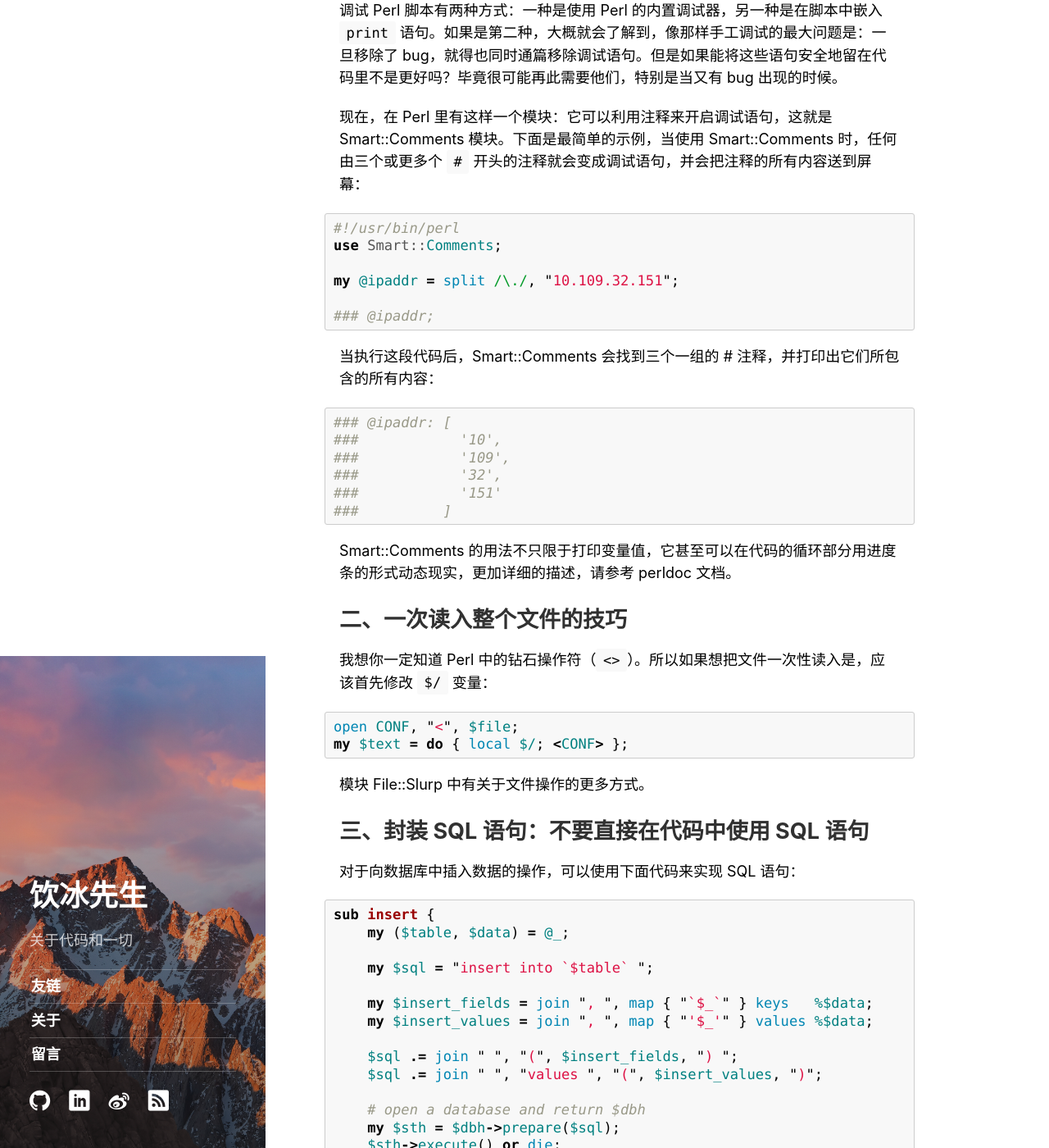
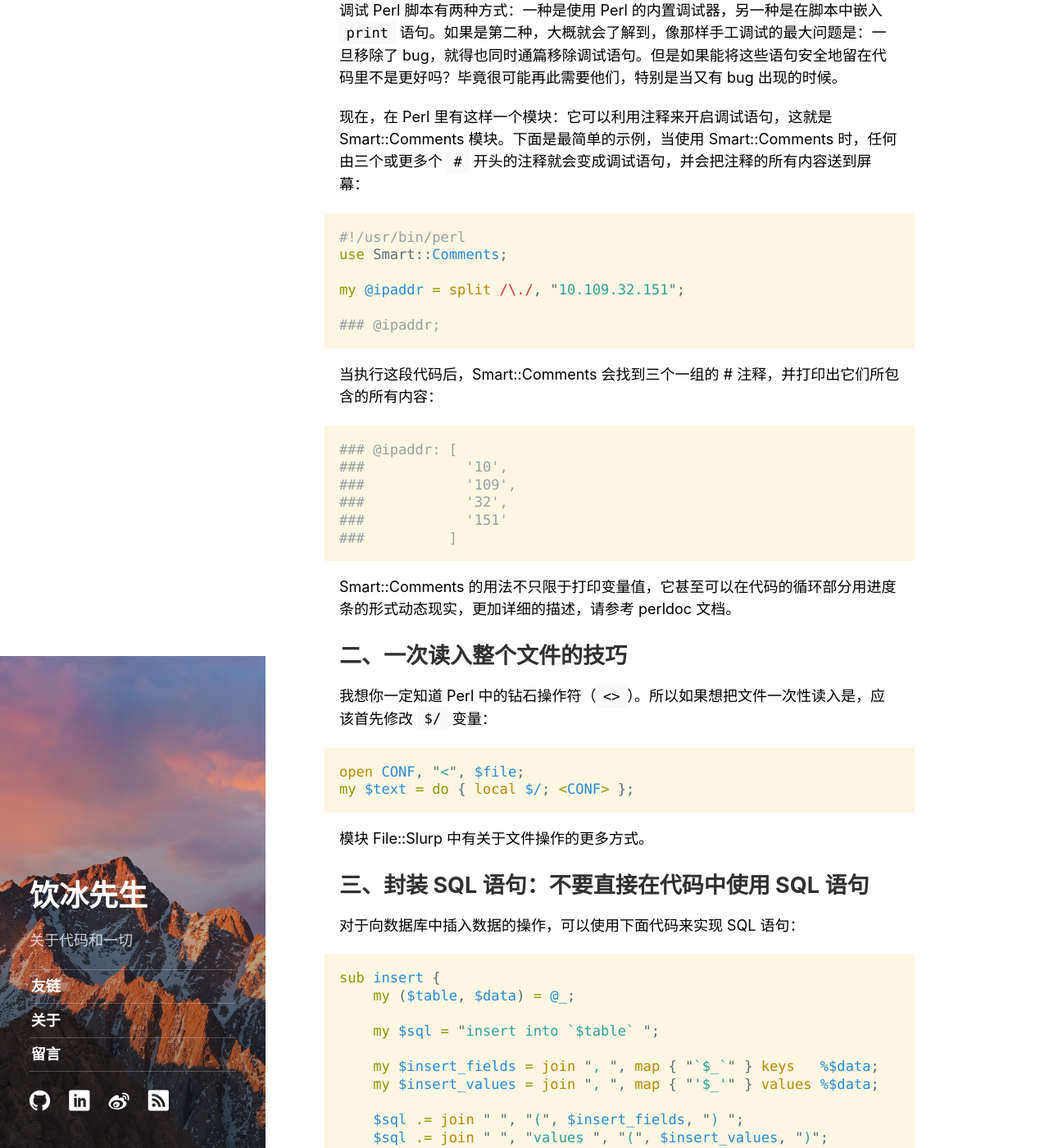
Before and after one commit to ybm/myanbin.github.io, a Jekyll site: the page built from _posts/2013-07-11-perl-snippets.md, in a window 1280 px wide and 1400 px high, scrolled down 430 px. Shown: the whole window at 82% size. Built offline with Jekyll 4.4.1, drawn with Linux system fonts in a browser that asks for light colours.

Commit message:
recove solarize light style

```diff
--- a/public/css/highlight.scss
+++ b/public/css/highlight.scss
@@ -1,68 +1,84 @@
-/*
- * GitHub style for Pygments syntax highlighter, for use with Jekyll
- * Courtesy of GitHub.com
- */
+/* Solarized Light
+For use with Jekyll and Pygments
+http://ethanschoonover.com/solarized
+SOLARIZED HEX      ROLE
+--------- -------- ------------------------------------------
+base01    #586e75  body text / default code / primary content
+base1     #93a1a1  comments / secondary content
+base3     #fdf6e3  background
+orange    #cb4b16  constants
+red       #dc322f  regex, special keywords
+blue      #268bd2  reserved keywords
+cyan      #2aa198  strings, numbers
+green     #859900  operators, other keywords
+*/
 
-.highlight pre, pre, .highlight .hll { background-color: #f8f8f8; border: 1px solid #ccc; padding: 6px 10px; border-radius: 3px; }
-.highlight .c { color: #999988; font-style: italic; }
-.highlight .err { color: #a61717; background-color: #e3d2d2; }
-.highlight .k { font-weight: bold; }
-.highlight .o { font-weight: bold; }
-.highlight .cm { color: #999988; font-style: italic; }
-.highlight .cp { color: #999999; font-weight: bold; }
-.highlight .c1 { color: #999988; font-style: italic; }
-.highlight .cs { color: #999999; font-weight: bold; font-style: italic; }
-.highlight .gd { color: #000000; background-color: #ffdddd; }
-.highlight .gd .x { color: #000000; background-color: #ffaaaa; }
-.highlight .ge { font-style: italic; }
-.highlight .gr { color: #aa0000; }
-.highlight .gh { color: #999999; }
-.highlight .gi { color: #000000; background-color: #ddffdd; }
-.highlight .gi .x { color: #000000; background-color: #aaffaa; }
-.highlight .go { color: #888888; }
-.highlight .gp { color: #555555; }
-.highlight .gs { font-weight: bold; }
-.highlight .gu { color: #800080; font-weight: bold; }
-.highlight .gt { color: #aa0000; }
-.highlight .kc { font-weight: bold; }
-.highlight .kd { font-weight: bold; }
-.highlight .kn { font-weight: bold; }
-.highlight .kp { font-weight: bold; }
-.highlight .kr { font-weight: bold; }
-.highlight .kt { color: #445588; font-weight: bold; }
-.highlight .m { color: #009999; }
-.highlight .s { color: #dd1144; }
-.highlight .n { color: #333333; }
-.highlight .na { color: teal; }
-.highlight .nb { color: #0086b3; }
-.highlight .nc { color: #445588; font-weight: bold; }
-.highlight .no { color: teal; }
-.highlight .ni { color: purple; }
-.highlight .ne { color: #990000; font-weight: bold; }
-.highlight .nf { color: #990000; font-weight: bold; }
-.highlight .nn { color: #555555; }
-.highlight .nt { color: navy; }
-.highlight .nv { color: teal; }
-.highlight .ow { font-weight: bold; }
-.highlight .w { color: #bbbbbb; }
-.highlight .mf { color: #009999; }
-.highlight .mh { color: #009999; }
-.highlight .mi { color: #009999; }
-.highlight .mo { color: #009999; }
-.highlight .sb { color: #dd1144; }
-.highlight .sc { color: #dd1144; }
-.highlight .sd { color: #dd1144; }
-.highlight .s2 { color: #dd1144; }
-.highlight .se { color: #dd1144; }
-.highlight .sh { color: #dd1144; }
-.highlight .si { color: #dd1144; }
-.highlight .sx { color: #dd1144; }
-.highlight .sr { color: #009926; }
-.highlight .s1 { color: #dd1144; }
-.highlight .ss { color: #990073; }
-.highlight .bp { color: #999999; }
-.highlight .vc { color: teal; }
-.highlight .vg { color: teal; }
-.highlight .vi { color: teal; }
-.highlight .il { color: #009999; }
-.highlight .gc { color: #999; background-color: #EAF2F5; }
+.highlight { background-color: #fdf6e3; color: #586e75 }
+.highlight .c { color: #93a1a1 } /* Comment */
+.highlight .err { color: #586e75 } /* Error */
+.highlight .g { color: #586e75 } /* Generic */
+.highlight .k { color: #859900 } /* Keyword */
+.highlight .l { color: #586e75 } /* Literal */
+.highlight .n { color: #586e75 } /* Name */
+.highlight .o { color: #859900 } /* Operator */
+.highlight .x { color: #cb4b16 } /* Other */
+.highlight .p { color: #586e75 } /* Punctuation */
+.highlight .cm { color: #93a1a1 } /* Comment.Multiline */
+.highlight .cp { color: #859900 } /* Comment.Preproc */
+.highlight .c1 { color: #93a1a1 } /* Comment.Single */
+.highlight .cs { color: #859900 } /* Comment.Special */
+.highlight .gd { color: #2aa198 } /* Generic.Deleted */
+.highlight .ge { color: #586e75; font-style: italic } /* Generic.Emph */
+.highlight .gr { color: #dc322f } /* Generic.Error */
+.highlight .gh { color: #cb4b16 } /* Generic.Heading */
+.highlight .gi { color: #859900 } /* Generic.Inserted */
+.highlight .go { color: #586e75 } /* Generic.Output */
+.highlight .gp { color: #586e75 } /* Generic.Prompt */
+.highlight .gs { color: #586e75; font-weight: bold } /* Generic.Strong */
+.highlight .gu { color: #cb4b16 } /* Generic.Subheading */
+.highlight .gt { color: #586e75 } /* Generic.Traceback */
+.highlight .kc { color: #cb4b16 } /* Keyword.Constant */
+.highlight .kd { color: #268bd2 } /* Keyword.Declaration */
+.highlight .kn { color: #859900 } /* Keyword.Namespace */
+.highlight .kp { color: #859900 } /* Keyword.Pseudo */
+.highlight .kr { color: #268bd2 } /* Keyword.Reserved */
+.highlight .kt { color: #dc322f } /* Keyword.Type */
+.highlight .ld { color: #586e75 } /* Literal.Date */
+.highlight .m { color: #2aa198 } /* Literal.Number */
+.highlight .s { color: #2aa198 } /* Literal.String */
+.highlight .na { color: #586e75 } /* Name.Attribute */
+.highlight .nb { color: #B58900 } /* Name.Builtin */
+.highlight .nc { color: #268bd2 } /* Name.Class */
+.highlight .no { color: #cb4b16 } /* Name.Constant */
+.highlight .nd { color: #268bd2 } /* Name.Decorator */
+.highlight .ni { color: #cb4b16 } /* Name.Entity */
+.highlight .ne { color: #cb4b16 } /* Name.Exception */
+.highlight .nf { color: #268bd2 } /* Name.Function */
+.highlight .nl { color: #586e75 } /* Name.Label */
+.highlight .nn { color: #586e75 } /* Name.Namespace */
+.highlight .nx { color: #586e75 } /* Name.Other */
+.highlight .py { color: #586e75 } /* Name.Property */
+.highlight .nt { color: #268bd2 } /* Name.Tag */
+.highlight .nv { color: #268bd2 } /* Name.Variable */
+.highlight .ow { color: #859900 } /* Operator.Word */
+.highlight .w { color: #586e75 } /* Text.Whitespace */
+.highlight .mf { color: #2aa198 } /* Literal.Number.Float */
+.highlight .mh { color: #2aa198 } /* Literal.Number.Hex */
+.highlight .mi { color: #2aa198 } /* Literal.Number.Integer */
+.highlight .mo { color: #2aa198 } /* Literal.Number.Oct */
+.highlight .sb { color: #93a1a1 } /* Literal.String.Backtick */
+.highlight .sc { color: #2aa198 } /* Literal.String.Char */
+.highlight .sd { color: #586e75 } /* Literal.String.Doc */
+.highlight .s2 { color: #2aa198 } /* Literal.String.Double */
+.highlight .se { color: #cb4b16 } /* Literal.String.Escape */
+.highlight .sh { color: #586e75 } /* Literal.String.Heredoc */
+.highlight .si { color: #2aa198 } /* Literal.String.Interpol */
+.highlight .sx { color: #2aa198 } /* Literal.String.Other */
+.highlight .sr { color: #dc322f } /* Literal.String.Regex */
+.highlight .s1 { color: #2aa198 } /* Literal.String.Single */
+.highlight .ss { color: #2aa198 } /* Literal.String.Symbol */
+.highlight .bp { color: #268bd2 } /* Name.Builtin.Pseudo */
+.highlight .vc { color: #268bd2 } /* Name.Variable.Class */
+.highlight .vg { color: #268bd2 } /* Name.Variable.Global */
+.highlight .vi { color: #268bd2 } /* Name.Variable.Instance */
+.highlight .il { color: #2aa198 } /* Literal.Number.Integer.Long */
```
